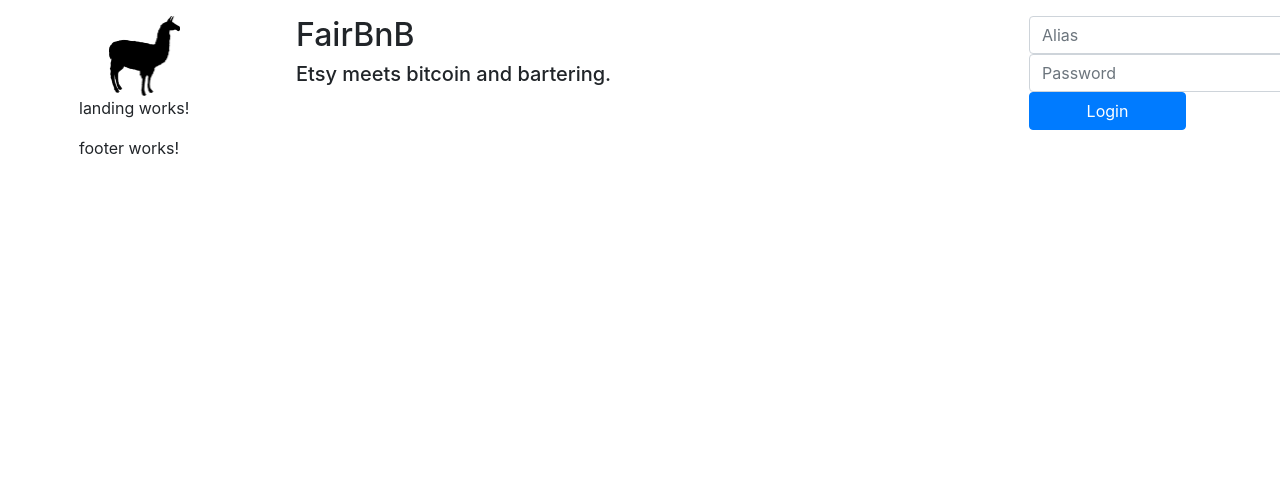
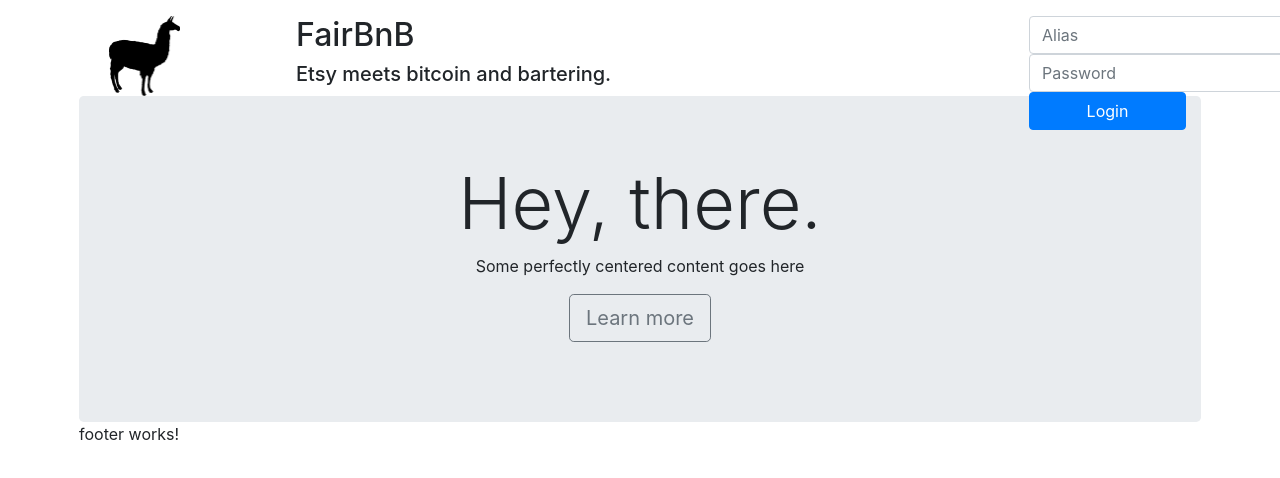
Before and after one commit to jgcarlson/project-awesome, an Angular app in the folder public/: page / in a window 1280 px wide. Shown: the top 478 px of the page. Built offline with nearby package versions, Linux system fonts and the light colour scheme.

Commit message:
added jumbotron to landing page

```diff
--- a/public/src/app/landing/landing.component.html
+++ b/public/src/app/landing/landing.component.html
@@ -1,3 +1,7 @@
-<p>
-  landing works!
-</p>
+<div class="jumbotron mb-0 d-flex align-items-center flex-column justify-content-center min-100" id="header">
+    <h1 class="display-3">Hey, there.</h1>
+    <p>Some perfectly centered content goes here</p>
+    <p class="lead">
+        <a class="btn btn-outline-secondary btn-lg" href="#" role="button">Learn more</a>
+    </p>
+</div>
```
Also changed, not shown: 1 other file (tests, documents, lock files or other folders).
